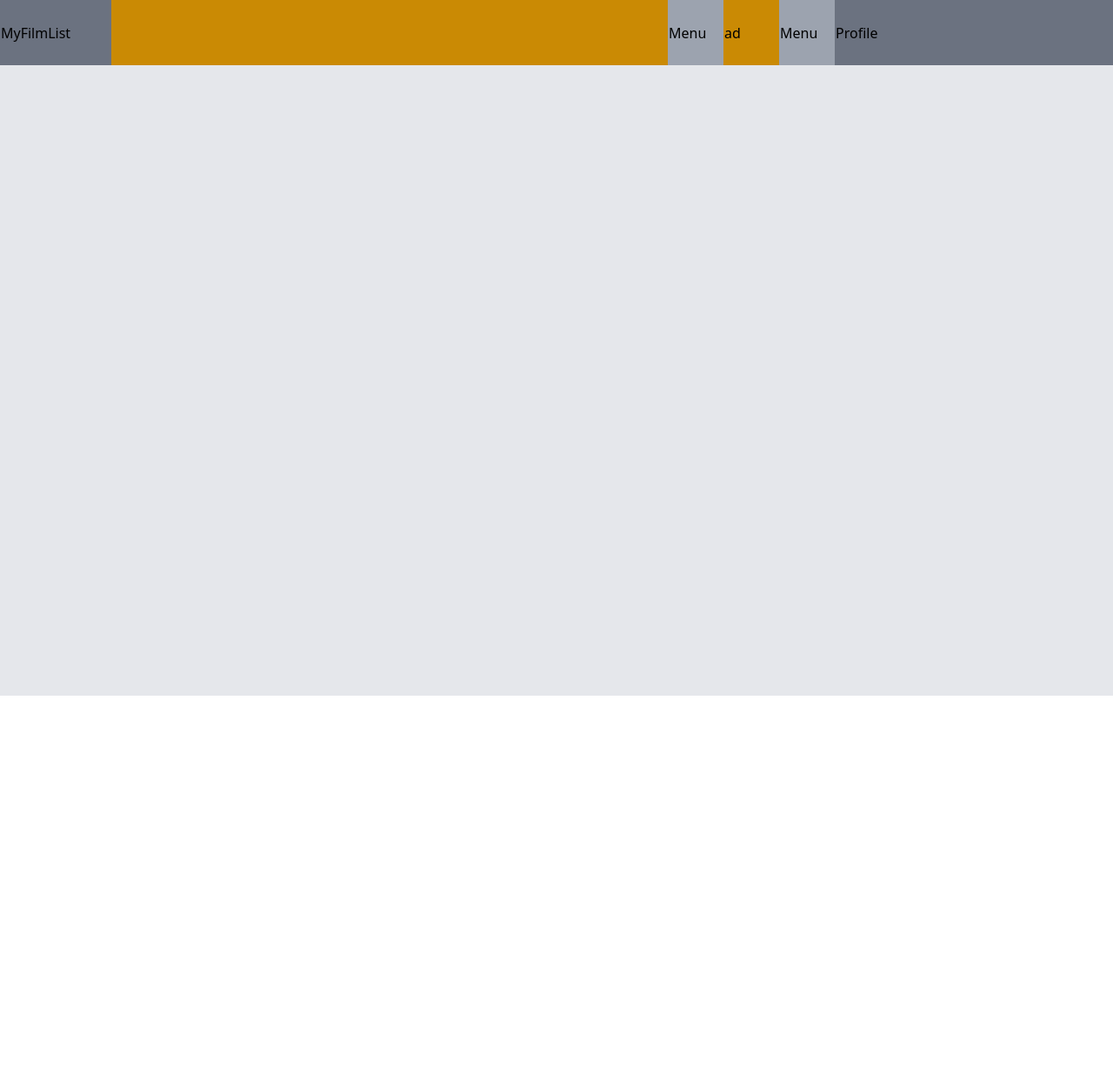
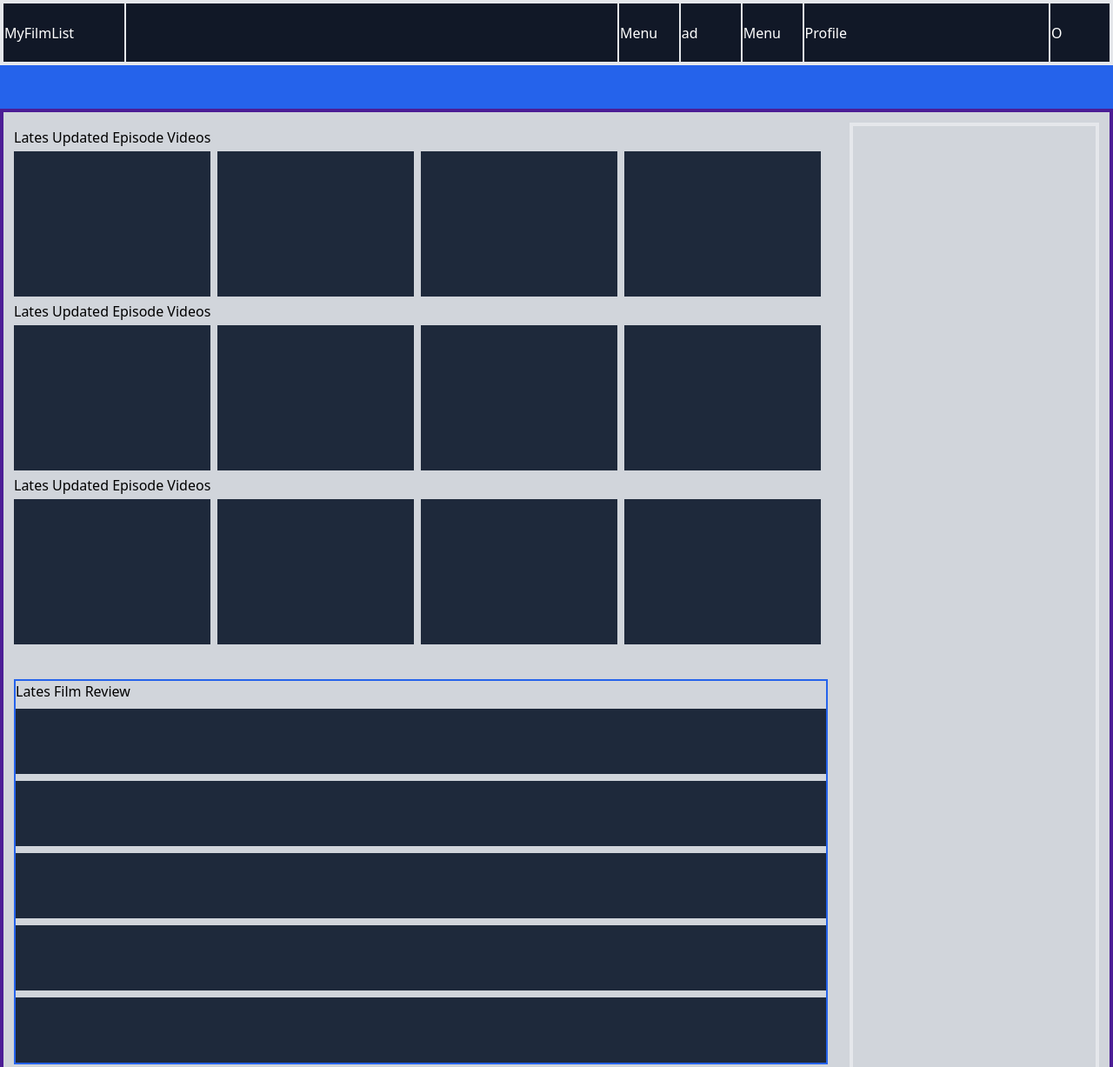
Before and after one commit to Raflirr70/PWL-GROUP-B, a plain HTML site: page Public/User/main.html in a window 1280 px wide. Shown: the top 1227 px of the page at 87% size. Before the commit the page ends 800 px from the top, so only its background shows below. Drawn offline with Linux system fonts and the light colour scheme.

Commit message:
Edit : Membuat dasaran Konten di Main

```diff
--- a/Public/User/main.html
+++ b/Public/User/main.html
@@ -7,26 +7,97 @@
     <title>MyFilmList</title>
 </head>
 <body class="m-0 p-0">
-    <div class="container grid m-0 p-0 w-full h-[800px] bg-gray-200">
-        <div class="nav fixed top-0 left-0 bg-green-500 w-full h-[75px]">
-            <table class="menunav h-full w-full bg-yellow-600">
-                <tr class="menu ">
-                    <td class="bg-gray-500 w-[10%]">MyFilmList</td>
-                    <td class="w-[50%]"></td>
-                    <td class="bg-gray-400 w-[5%]">Menu</td>
-                    <td class="w-[5%]">ad</td>
-                    <td class="bg-gray-400 w-[5%]">Menu</td>
-                    <td class="bg-gray-500 w-[25%]">Profile</td>
+    <div class="utama m-0 p-0 grid h-auto">
+        <div class="nav fixed top-0 left-0 w-full h-[75px] bg-gray-900">
+            <table class="menunav h-full w-full">
+                <tr class="menu border-4">
+                    <td class="border-2 w-[10%] text-white">MyFilmList</td>
+                    <td class="border-2 w-[40%]"></td>
+                    <td class="border-2 w-[5%] text-white">Menu</td>
+                    <td class="border-2 w-[5%] text-white">ad</td>
+                    <td class="border-2 w-[5%] text-white">Menu</td>
+                    <td class="border-2 w-[20%] text-white">Profile</td>
+                    <td class="border-2 w-[5%] text-white">O</td>
                 </tr>
             </table>
         </div>
-        <div class="konten">
-            <div class="kontenkiri">
+        <div class="kontennav grid w-[100%] h-auto bg-gray-300">
+            <div class="search w-[100%] h-[125px] bg-blue-600">
+            </div>
+            <div class="konten flex w[100%] h-auto border-4 border-violet-900 p-3">
+                <div class="kontenkiri w-[75%] mr-[2%] h-auto inline-block">
+                    <div class="updatefilm w-[100%] h-[200px]">
+                        <div class="judul flex h-1/6 items-center">
+                            <h3>Lates Updated Episode Videos</h3>
+                        </div>
+                        <div class="filmslide flex h-5/6">
+                            <div class="h-[100%] w-1/4 mr-2 bg-slate-800"></div>
+                            <div class="h-[100%] w-1/4 mr-2 bg-slate-800"></div>
+                            <div class="h-[100%] w-1/4 mr-2 bg-slate-800"></div>
+                            <div class="h-[100%] w-1/4 mr-2 bg-slate-800"></div>
 
+                        </div>
+                    </div>
+
+                    <div class="ExcitingMovie w-[100%] h-[200px]">
+                        <div class="judul flex h-1/6 items-center">
+                            <h3>Lates Updated Episode Videos</h3>
+                        </div>
+                        <div class="filmslide flex h-5/6">
+                            <div class="h-[100%] w-1/4 mr-2 bg-slate-800"></div>
+                            <div class="h-[100%] w-1/4 mr-2 bg-slate-800"></div>
+                            <div class="h-[100%] w-1/4 mr-2 bg-slate-800"></div>
+                            <div class="h-[100%] w-1/4 mr-2 bg-slate-800"></div>
+
+                        </div>
+                    </div>
+
+                    <div class="AsianCrimeFilm w-[100%] h-[200px]">
+                        <div class="judul flex h-1/6 items-center">
+                            <h3>Lates Updated Episode Videos</h3>
+                        </div>
+                        <div class="filmslide flex h-5/6">
+                            <div class="h-[100%] w-1/4 mr-2 bg-slate-800"></div>
+                            <div class="h-[100%] w-1/4 mr-2 bg-slate-800"></div>
+                            <div class="h-[100%] w-1/4 mr-2 bg-slate-800"></div>
+                            <div class="h-[100%] w-1/4 mr-2 bg-slate-800"></div>
+
+                        </div>
+                    </div>
+                    <div class="reviewlayer w-[100%] h-auto mt-10 border-2 border-blue-600">
+                        <div class="judul flex h-1/6 items-center">
+                            <h3>Lates Film Review</h3>
+                        </div>
+                        <div class="review">
+                            <div class="h-[75px] w-[100%] mt-2 bg-slate-800"></div>
+                            <div class="h-[75px] w-[100%] mt-2 bg-slate-800"></div>
+                            <div class="h-[75px] w-[100%] mt-2 bg-slate-800"></div>
+                            <div class="h-[75px] w-[100%] mt-2 bg-slate-800"></div>
+                            <div class="h-[75px] w-[100%] mt-2 bg-slate-800"></div>
+                        </div>
+                    </div>
+                    <div class="comunitaslayer w-[100%] h-auto mt-10 border-2 border-blue-600">
+                        <div class="judul flex h-1/6 items-center">
+                            <h3>Lates Film Review</h3>
+                        </div>
+                        <div class="comunitas">
+                            <div class="h-[75px] w-[100%] mt-2 bg-slate-800"></div>
+                            <div class="h-[75px] w-[100%] mt-2 bg-slate-800"></div>
+                            <div class="h-[75px] w-[100%] mt-2 bg-slate-800"></div>
+                            <div class="h-[75px] w-[100%] mt-2 bg-slate-800"></div>
+                            <div class="h-[75px] w-[100%] mt-2 bg-slate-800"></div>
+                        </div>
+                    </div>
+                </div>
+                <div class="kontenkanan w-[23%] h-[100%] border-4">
+
+                </div>
             </div>
-            <div class="kontenkanan">
+        </div>
+    </div>
+    <div class="footer grid konten h-auto bg-gray-700">
+        <div class="w-[100%] h-[200px] border-4">
 
-            </div>
         </div>
     </div>
 </body>
--- a/Tailwind/tailwind.config.js
+++ b/Tailwind/tailwind.config.js
@@ -5,13 +5,13 @@ module.exports = {
     extend: {},
     container: {
       center: true,  // Agar container otomatis berada di tengah
-      padding: '2rem',  // Menambahkan padding
-      screens: {
-        sm: '100%',   // Lebar container pada layar kecil
-        md: '768px',  // Lebar container pada layar medium
-        lg: '1024px', // Lebar container pada layar besar
-        xl: '1280px', // Lebar container pada layar sangat besar
-      },
+      // padding: '2rem',  // Menambahkan padding
+      // screens: {
+      //   sm: '100%',   // Lebar container pada layar kecil
+      //   md: '768px',  // Lebar container pada layar medium
+      //   lg: '1024px', // Lebar container pada layar besar
+      //   xl: '1280px', // Lebar container pada layar sangat besar
+      // },
     },
   },
   plugins: [],
```
Also changed, not shown: Public/User/index.html (+1 -1 lines), Public/src/css/style.css.
